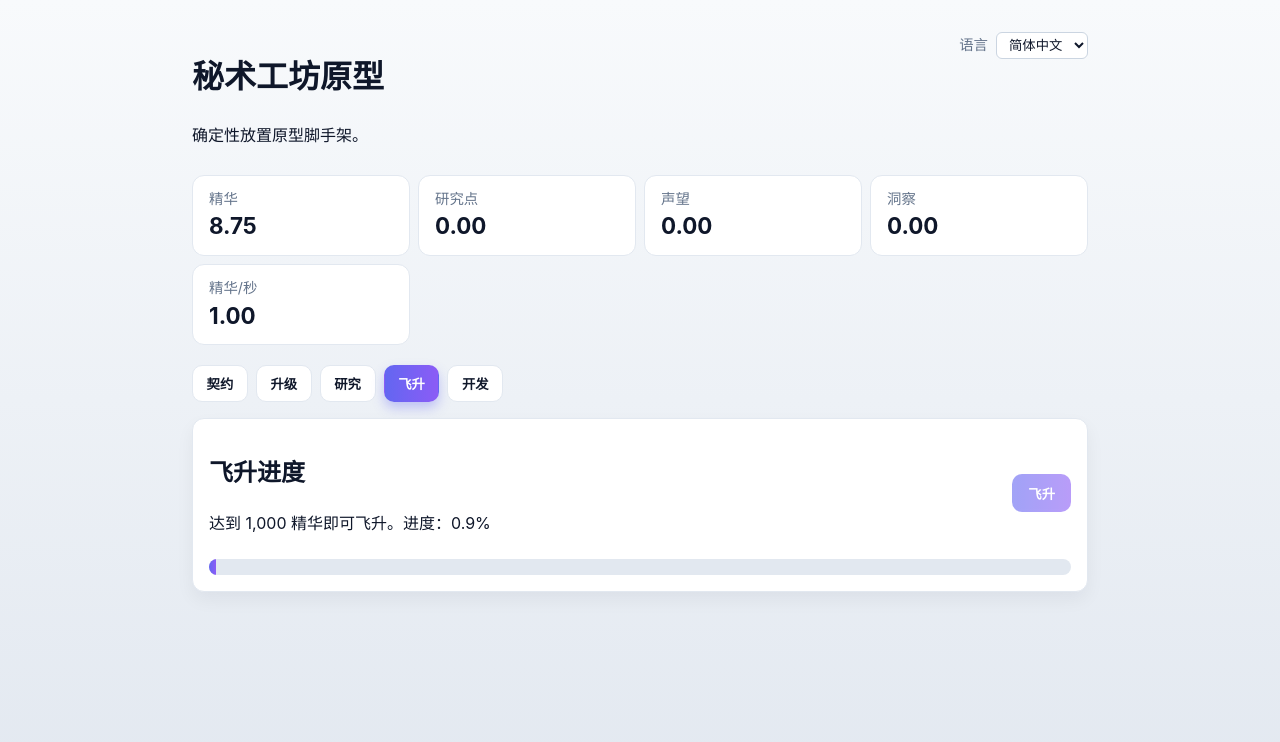
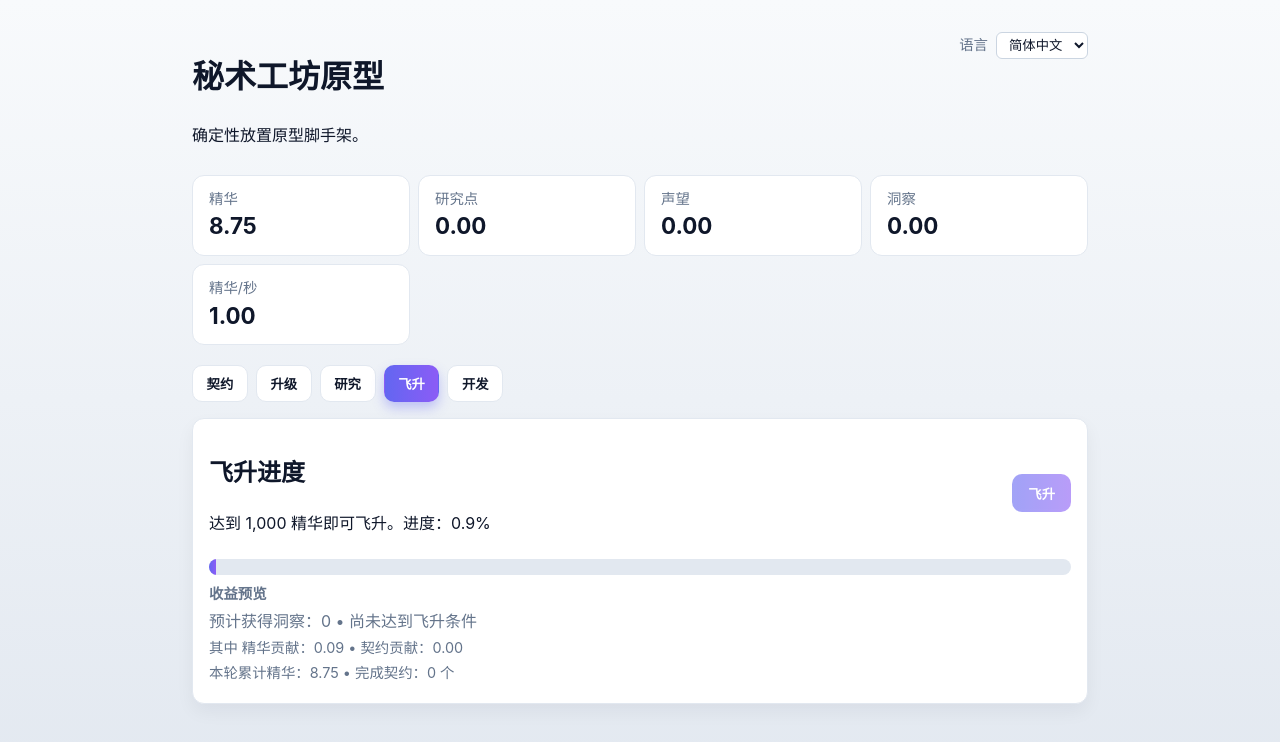
Before and after one commit to NeezerGu/xxgame, a React (Vite) app: page / in a window 1280 px wide. Both pictures are taken after a click on the button "飞升". Shown: the top 742 px of the page. Built offline with nearby package versions, Linux system fonts and the light colour scheme.

Commit message:
Add ascension run stats and preview

```diff
--- a/src/App.tsx
+++ b/src/App.tsx
@@ -1,6 +1,6 @@
 import { useCallback, useEffect, useMemo, useRef, useState, type ChangeEvent } from "react";
 import { computeOfflineProgress } from "@engine/offline";
-import { ASCEND_THRESHOLD } from "@engine/progression";
+import { ASCEND_THRESHOLD, calculateInsightGain, canAscend } from "@engine/progression";
 import { deserialize, serialize, createInitialState } from "@engine/save";
 import { applyAction, tick, FOCUS_COOLDOWN_MS } from "@engine/sim";
 import { getContractProgress } from "@engine/contracts";
@@ -202,6 +202,8 @@ function safeReadStorage(key: string): string | null {
   };
 
   const ascendProgress = Math.min(1, gameState.resources.essence / ASCEND_THRESHOLD);
+  const ascendReady = canAscend(gameState);
+  const insightPreview = calculateInsightGain(gameState);
   const reputation = gameState.resources.reputation;
   const activeContracts = gameState.contracts.slots.filter((slot) => slot.status === "active").length;
   const unlockedContracts = CONTRACT_DEFINITIONS.filter(
@@ -526,12 +528,39 @@ function safeReadStorage(key: string): string | null {
               <h2>{t("ascension.title", undefined, locale)}</h2>
               <p>{ascendDescription}</p>
             </div>
-            <button className="action-button" onClick={handleAscend} disabled={ascendProgress < 1}>
+            <button className="action-button" onClick={handleAscend} disabled={!ascendReady}>
               {t("ascension.button", undefined, locale)}
             </button>
           </div>
           <div className="progress-bar">
             <div className="progress-fill" style={{ width: `${ascendProgress * 100}%` }} />
+          </div>
+          <div className="muted small" style={{ marginTop: "8px" }}>
+            <strong>{t("ascension.previewTitle", undefined, locale)}</strong>
+          </div>
+          <div className="muted" style={{ marginTop: "4px" }}>
+            {t("ascension.previewGain", { amount: insightPreview.gain }, locale)}
+            {!ascendReady ? ` • ${t("ascension.previewNotReady", undefined, locale)}` : null}
+          </div>
+          <div className="muted small" style={{ marginTop: "4px" }}>
+            {t(
+              "ascension.previewBreakdown",
+              {
+                essence: insightPreview.essenceTerm.toFixed(2),
+                contracts: insightPreview.contractTerm.toFixed(2)
+              },
+              locale
+            )}
+          </div>
+          <div className="muted small" style={{ marginTop: "4px" }}>
+            {t(
+              "ascension.previewRunStats",
+              {
+                essence: gameState.runStats.essenceEarned.toFixed(2),
+                contracts: gameState.runStats.contractsCompleted
+              },
+              locale
+            )}
           </div>
         </section>
       ) : null}
--- a/src/engine/contracts.ts
+++ b/src/engine/contracts.ts
@@ -126,6 +126,11 @@ export function completeContract(state: GameState, contractId: ContractId): Game
   return {
     ...state,
     resources: updatedResources,
+    runStats: {
+      ...state.runStats,
+      essenceEarned: state.runStats.essenceEarned + (reward.essence ?? 0),
+      contractsCompleted: state.runStats.contractsCompleted + 1
+    },
     contracts: replaceSlot(state.contracts, slotIndex, resetSlot)
   };
 }
--- a/src/engine/data/constants.ts
+++ b/src/engine/data/constants.ts
@@ -1,2 +1,5 @@
 export const INSIGHT_PROD_BONUS_PER_POINT = 0.05;
 export const BASE_CONTRACT_SLOTS = 3;
+export const INSIGHT_GAIN_A = 4;
+export const INSIGHT_GAIN_B = 400;
+export const INSIGHT_GAIN_C = 2;
--- a/src/engine/progression.ts
+++ b/src/engine/progression.ts
@@ -1,14 +1,35 @@
 import { resetState } from "./state";
 import type { GameState } from "./types";
+import { INSIGHT_GAIN_A, INSIGHT_GAIN_B, INSIGHT_GAIN_C } from "./data/constants";
 
 export const ASCEND_THRESHOLD = 1000;
+
+export interface InsightGainBreakdown {
+  gain: number;
+  essenceTerm: number;
+  contractTerm: number;
+}
 
 export function canAscend(state: GameState, threshold: number = ASCEND_THRESHOLD): boolean {
   return state.resources.essence >= threshold;
 }
 
-export function calculateInsightGain(state: GameState, threshold: number = ASCEND_THRESHOLD): number {
-  return Math.floor(state.resources.essence / threshold);
+export function calculateInsightGain(
+  state: GameState,
+  threshold: number = ASCEND_THRESHOLD
+): InsightGainBreakdown {
+  const { essenceEarned, contractsCompleted } = state.runStats;
+  const essenceTerm = INSIGHT_GAIN_A * Math.log(1 + essenceEarned / INSIGHT_GAIN_B);
+  const contractTerm = INSIGHT_GAIN_C * Math.sqrt(contractsCompleted);
+  const rawGain = essenceTerm + contractTerm;
+  const meetsAscend = canAscend(state, threshold);
+  const gain = meetsAscend ? Math.max(1, Math.floor(rawGain)) : Math.floor(rawGain);
+
+  return {
+    gain,
+    essenceTerm,
+    contractTerm
+  };
 }
 
 export function ascend(state: GameState, threshold: number = ASCEND_THRESHOLD): GameState {
@@ -16,14 +37,14 @@ export function ascend(state: GameState, threshold: number = ASCEND_THRESHOLD):
     return state;
   }
 
-  const gainedInsight = calculateInsightGain(state, threshold);
+  const { gain } = calculateInsightGain(state, threshold);
   const reset = resetState(state);
 
   return {
     ...reset,
     resources: {
       ...reset.resources,
-      insight: state.resources.insight + gainedInsight
+      insight: state.resources.insight + gain
     }
   };
 }
--- a/src/engine/save.ts
+++ b/src/engine/save.ts
@@ -6,7 +6,7 @@ import { initializeUpgradesRecord } from "./utils";
 import { applyResearchDefaults, getResearchModifiers, initializeResearchState } from "./research";
 import { BASE_CONTRACT_SLOTS } from "./data/constants";
 
-export const SCHEMA_VERSION = 3;
+export const SCHEMA_VERSION = 4;
 
 interface LegacyGameStateV1 {
   schemaVersion: number;
@@ -33,6 +33,10 @@ export function createInitialState(nowMs: number): GameState {
       insight: 0,
       research: 0,
       reputation: 0
+    },
+    runStats: {
+      essenceEarned: 0,
+      contractsCompleted: 0
     },
     research: initializeResearchState(),
     upgrades: initializeUpgradesRecord(),
@@ -73,6 +77,18 @@ export function migrateToLatest(save: SerializedSave | LegacySerializedSaveV1):
     return {
       ...save,
       state: applyStateDefaults(save.state)
+    };
+  }
+
+  if (save.schemaVersion === 3) {
+    const migratedState: GameState = {
+      ...(save as SerializedSave).state,
+      schemaVersion: SCHEMA_VERSION
+    } as GameState;
+    return {
+      schemaVersion: SCHEMA_VERSION,
+      savedAtMs: (save as SerializedSave).savedAtMs ?? Date.now(),
+      state: applyStateDefaults(migratedState)
     };
   }
 
@@ -134,6 +150,10 @@ function applyStateDefaults(state: GameState): GameState {
       research: state.resources?.research ?? 0,
       reputation: state.resources?.reputation ?? 0
     },
+    runStats: {
+      essenceEarned: state.runStats?.essenceEarned ?? 0,
+      contractsCompleted: state.runStats?.contractsCompleted ?? 0
+    },
     contracts: state.contracts
       ? {
           maxSlots:
--- a/src/engine/sim.ts
+++ b/src/engine/sim.ts
@@ -15,7 +15,8 @@ export function tick(state: GameState, dtMs: number): GameState {
 
   const perSecond = state.production.perSecond;
   const deltaSeconds = dtMs / 1000;
-  const nextEssence = state.resources.essence + perSecond * deltaSeconds;
+  const deltaEssence = perSecond * deltaSeconds;
+  const nextEssence = state.resources.essence + deltaEssence;
   const researchModifiers = getResearchModifiers(state);
 
   const withResources: GameState = {
@@ -23,6 +24,10 @@ export function tick(state: GameState, dtMs: number): GameState {
     resources: {
       ...state.resources,
       essence: nextEssence
+    },
+    runStats: {
+      ...state.runStats,
+      essenceEarned: state.runStats.essenceEarned + deltaEssence
     }
   };
 
@@ -41,6 +46,10 @@ export function applyAction(state: GameState, action: Action): GameState {
         resources: {
           ...state.resources,
           essence: state.resources.essence + FOCUS_GAIN
+        },
+        runStats: {
+          ...state.runStats,
+          essenceEarned: state.runStats.essenceEarned + FOCUS_GAIN
         },
         lastFocusAtMs: action.performedAtMs
       };
--- a/src/engine/state.ts
+++ b/src/engine/state.ts
@@ -51,6 +51,10 @@ export function resetState(state: GameState): GameState {
       research: 0,
       reputation: 0
     },
+    runStats: {
+      essenceEarned: 0,
+      contractsCompleted: 0
+    },
     research: state.research,
     upgrades: initializeUpgradesRecord(),
     lastFocusAtMs: null,
--- a/src/engine/types.ts
+++ b/src/engine/types.ts
@@ -46,11 +46,17 @@ export interface ResearchState {
   nodes: Record<ResearchId, ResearchNodeState>;
 }
 
+export interface RunStatsState {
+  essenceEarned: number;
+  contractsCompleted: number;
+}
+
 export interface GameState {
   schemaVersion: number;
   seed: number;
   production: ProductionState;
   resources: ResourcesState;
+  runStats: RunStatsState;
   upgrades: Record<UpgradeId, number>;
   research: ResearchState;
   lastFocusAtMs: number | null;
--- a/src/i18n/messages.en-US.ts
+++ b/src/i18n/messages.en-US.ts
@@ -22,6 +22,11 @@ export const enUSMessages: Record<MessageKey, string> = {
   "ascension.title": "Ascension Progress",
   "ascension.description": "Reach {threshold} Essence to ascend. Progress: {progress}%",
   "ascension.button": "Ascend",
+  "ascension.previewTitle": "Ascension Preview",
+  "ascension.previewGain": "Expected Insight: {amount}",
+  "ascension.previewBreakdown": "From Essence: {essence} • From Contracts: {contracts}",
+  "ascension.previewRunStats": "This run — Essence earned: {essence} • Contracts completed: {contracts}",
+  "ascension.previewNotReady": "Ascend condition not met yet",
 
   "actions.title": "Actions",
   "actions.focus": "Focus",
--- a/src/i18n/messages.zh-CN.ts
+++ b/src/i18n/messages.zh-CN.ts
@@ -18,6 +18,11 @@ export const zhCNMessages = {
   "ascension.title": "飞升进度",
   "ascension.description": "达到 {threshold} 精华即可飞升。进度：{progress}%",
   "ascension.button": "飞升",
+  "ascension.previewTitle": "收益预览",
+  "ascension.previewGain": "预计获得洞察：{amount}",
+  "ascension.previewBreakdown": "其中 精华贡献：{essence} • 契约贡献：{contracts}",
+  "ascension.previewRunStats": "本轮累计精华：{essence} • 完成契约：{contracts} 个",
+  "ascension.previewNotReady": "尚未达到飞升条件",
 
   "actions.title": "操作",
   "actions.focus": "专注",
```
Also changed, not shown: 3 other files (tests, documents, lock files or other folders).
